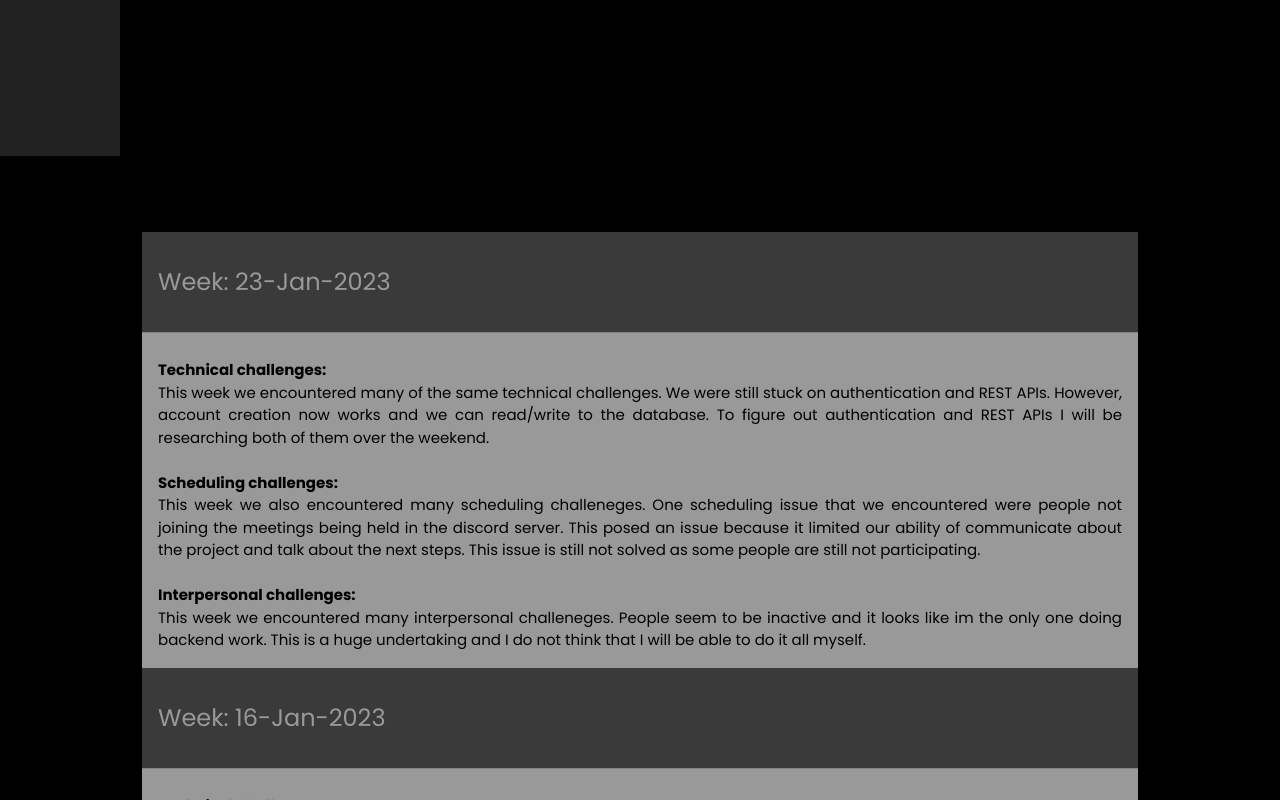
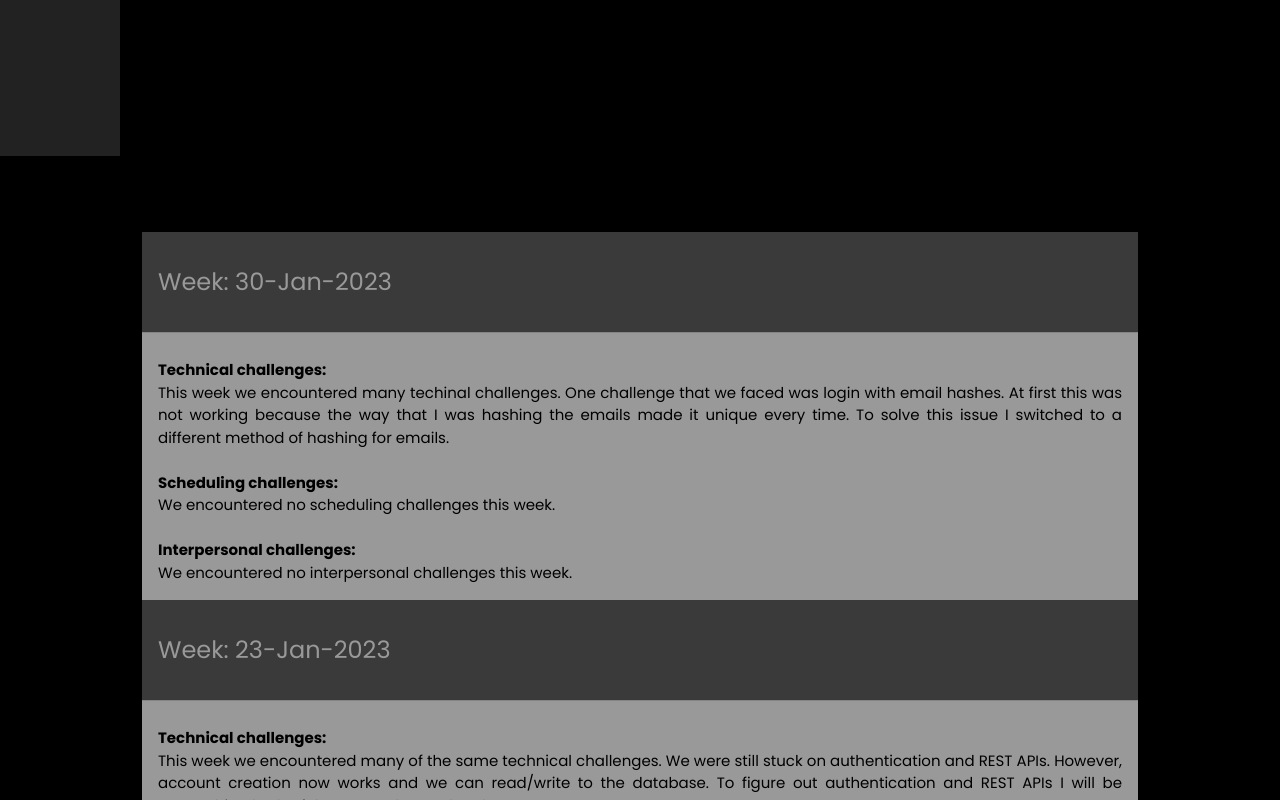
Before and after one commit to Muq2/Muq2.github.io, a plain HTML site: page CS-II/Projects/ISP/Journal.html in a window 1280 px wide. Shown: the part 644-1444 px from the top of the page. Drawn offline with nearby package versions, Linux system fonts and the light colour scheme; files that its build step writes are made by us from their sources.

Commit message:
Update weekly journal

```diff
--- a/CS-II/Projects/ISP/Journal.html
+++ b/CS-II/Projects/ISP/Journal.html
@@ -45,6 +45,28 @@
 	<!-- Start Weekly view -->
 	<div class="w3-row-padding" style="margin:0 -16px">
 	  <div class="w3-full w3-margin-bottom">
+
+	    <!-- Week 4 start -->
+	    <ul class="w3-ul w3-white w3-opacity w3-hover-opacity-off">
+	      <li class="w3-dark-grey w3-xlarge w3-padding-32">Week: 30-Jan-2023</li>
+	      <li class="w3-padding-16">
+		<h3></h3>
+		<p>
+		  <b>Technical challenges:</b><br>
+		  This week we encountered many techinal challenges. One challenge that we faced was login with email hashes. At first this was not working because the way that I was hashing the emails made it unique every time. To solve this issue I switched to a different method of hashing for emails.
+		  <br>
+		  <br>
+		  <b>Scheduling challenges:</b><br>
+		  We encountered no scheduling challenges this week.
+		  <br>
+		  <br>
+		  <b>Interpersonal challenges:</b><br>
+		  We encountered no interpersonal challenges this week.
+		  <br>
+		</p>
+	      </li>
+	    </ul>
+	    <!-- Week 5 end -->
 
 	    <!-- Week 4 start -->
 	    <ul class="w3-ul w3-white w3-opacity w3-hover-opacity-off">
```
